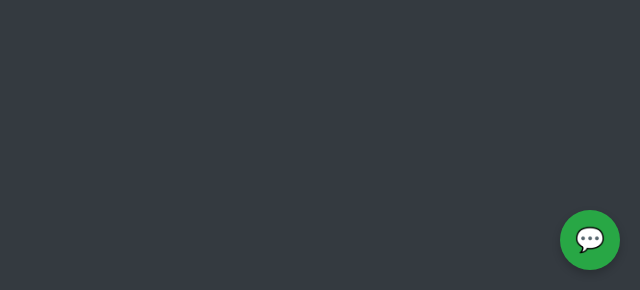
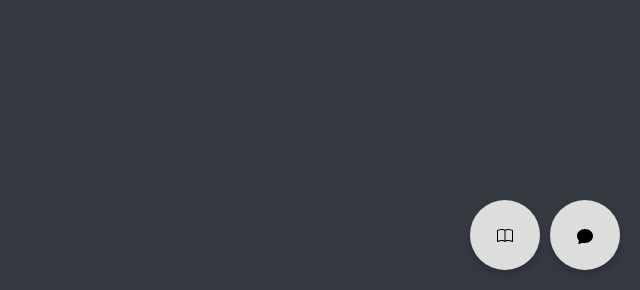
Before and after one commit to zayeemZaki/FullStackCrowdStrikeAutomation, a Python web app: template website/templates/home.html in a window 1280 px wide. Shown: the part 510-800 px from the top of the page, without its empty margins (640-1280 px from the left). Run offline with Jinja, Linux system fonts and the light colour scheme; the template is opened without the code that fills it: most values are stand-ins (such as "Sample title", 1, 10 or a date in 2020); some libraries are stand-ins or nearby versions.

Commit message:
updated home.html

```diff
--- a/website/scripts/containment.py
+++ b/website/scripts/containment.py
@@ -72,9 +72,6 @@ def list_host_group_members(group_id):
         members = response['body']['resources']
         hostNames, hostIds = list(), list()
         group_members_status_data = list()
-        print("----------")
-        print(response)
-        print("-----------")
 
         for member in members:
             hostNames.append(member.get('hostname', 'Unknown hostname'))
--- a/website/templates/home.html
+++ b/website/templates/home.html
@@ -24,8 +24,22 @@
     </div>
 </div>
 
-<!-- Chat Button and Popup -->
-<button class="chat-button" onclick="toggleChat()">💬</button>
+<!-- Buttons Container -->
+<div class="action-buttons">
+    <!-- Doc Button -->
+    <button class="doc-button" onclick="openDocument()">
+        <svg xmlns="http://www.w3.org/2000/svg" width="16" height="16" fill="currentColor" class="bi bi-book" viewBox="0 0 16 16">
+            <path d="M1 2.828c.885-.37 2.154-.769 3.388-.893 1.33-.134 2.458.063 3.112.752v9.746c-.935-.53-2.12-.603-3.213-.493-1.18.12-2.37.461-3.287.811zm7.5-.141c.654-.689 1.782-.886 3.112-.752 1.234.124 2.503.523 3.388.893v9.923c-.918-.35-2.107-.692-3.287-.81-1.094-.111-2.278-.039-3.213.492zM8 1.783C7.015.936 5.587.81 4.287.94c-1.514.153-3.042.672-3.994 1.105A.5.5 0 0 0 0 2.5v11a.5.5 0 0 0 .707.455c.882-.4 2.303-.881 3.68-1.02 1.409-.142 2.59.087 3.223.877a.5.5 0 0 0 .78 0c.633-.79 1.814-1.019 3.222-.877 1.378.139 2.8.62 3.681 1.02A.5.5 0 0 0 16 13.5v-11a.5.5 0 0 0-.293-.455c-.952-.433-2.48-.952-3.994-1.105C10.413.809 8.985.936 8 1.783"/>
+          </svg>
+    </button>
+
+    <!-- Chat Button -->
+    <button class="chat-button" onclick="toggleChat()">
+        <svg xmlns="http://www.w3.org/2000/svg" width="16" height="16" fill="currentColor" class="bi bi-chat-fill" viewBox="0 0 16 16">
+            <path d="M8 15c4.418 0 8-3.134 8-7s-3.582-7-8-7-8 3.134-8 7c0 1.76.743 3.37 1.97 4.6-.097 1.016-.417 2.13-.771 2.966-.079.186.074.394.273.362 2.256-.37 3.597-.938 4.18-1.234A9 9 0 0 0 8 15"/>
+          </svg>
+    </button>
+</div>
 
 <div class="chat-popup" id="chatPopup">
     <div class="chat-header">
@@ -55,24 +69,37 @@
 </div>
 
 <style>
-    .chat-button {
+    .action-buttons {
         position: fixed;
         bottom: 20px;
         right: 20px;
-        background-color: #28a745;
-        color: #ffffff;
-        border: none;
-        border-radius: 50%;
-        width: 60px;
-        height: 60px;
-        box-shadow: 0 4px 8px rgba(0, 0, 0, 0.2);
-        cursor: pointer;
-        font-size: 24px;
-        transition: transform 0.3s ease;
+        display: flex;
+        gap: 10px; /* Space between the buttons */
     }
 
-    .chat-button:hover {
+    .chat-button, .doc-button {
+        width: 70px;
+        height: 70px;
+        border-radius: 50%;
+        border: none;
+        color: black;
+        cursor: pointer;
+        transition: transform 0.3s ease;
+        box-shadow: 0 4px 8px rgba(0, 0, 0, 0.2);
+        font-size: 24px;
+    }
+
+    .doc-button {
+        background-color: #DDDDDD;
+    }
+
+    .chat-button {
+        background-color: #DDDDDD;
+    }
+
+    .chat-button:hover, .doc-button:hover {
         transform: scale(1.1);
+        background-color:  #D1D8C5;
     }
 
     .chat-popup {
@@ -204,6 +231,11 @@
         }
     }
 
+    function openDocument() {
+        // Placeholder function to handle the document button click
+        window.open('https://github.com/zayeemZaki/FullStackCrowdStrikeAutomation/blob/main/README.md', '_blank');
+    }
+
     // Show answer in chat body when a question is clicked
     function showAnswer(question, answer) {
         var answerContainer = document.getElementById("answerContainer");
```
Also changed, not shown: 1 other file.
